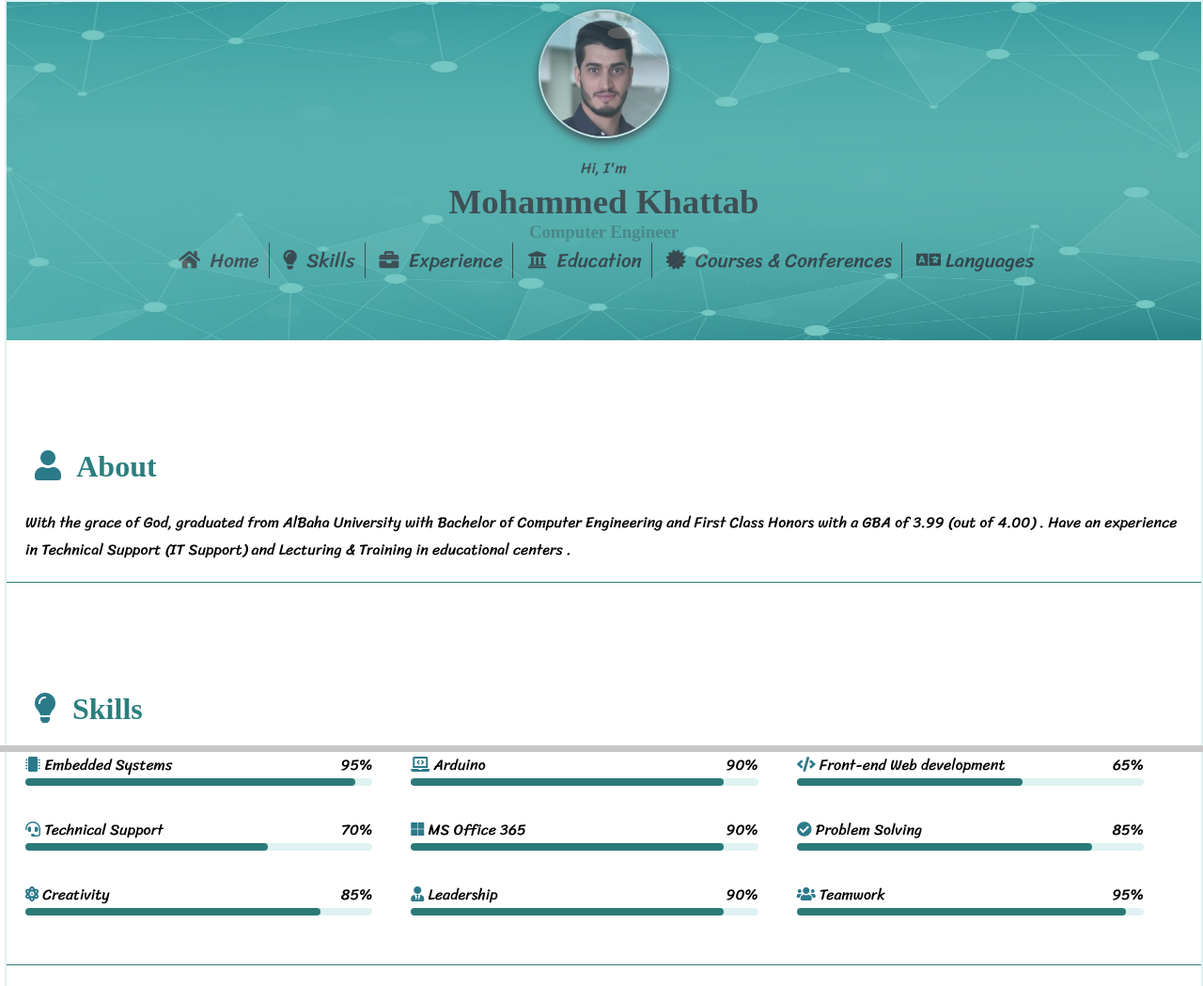
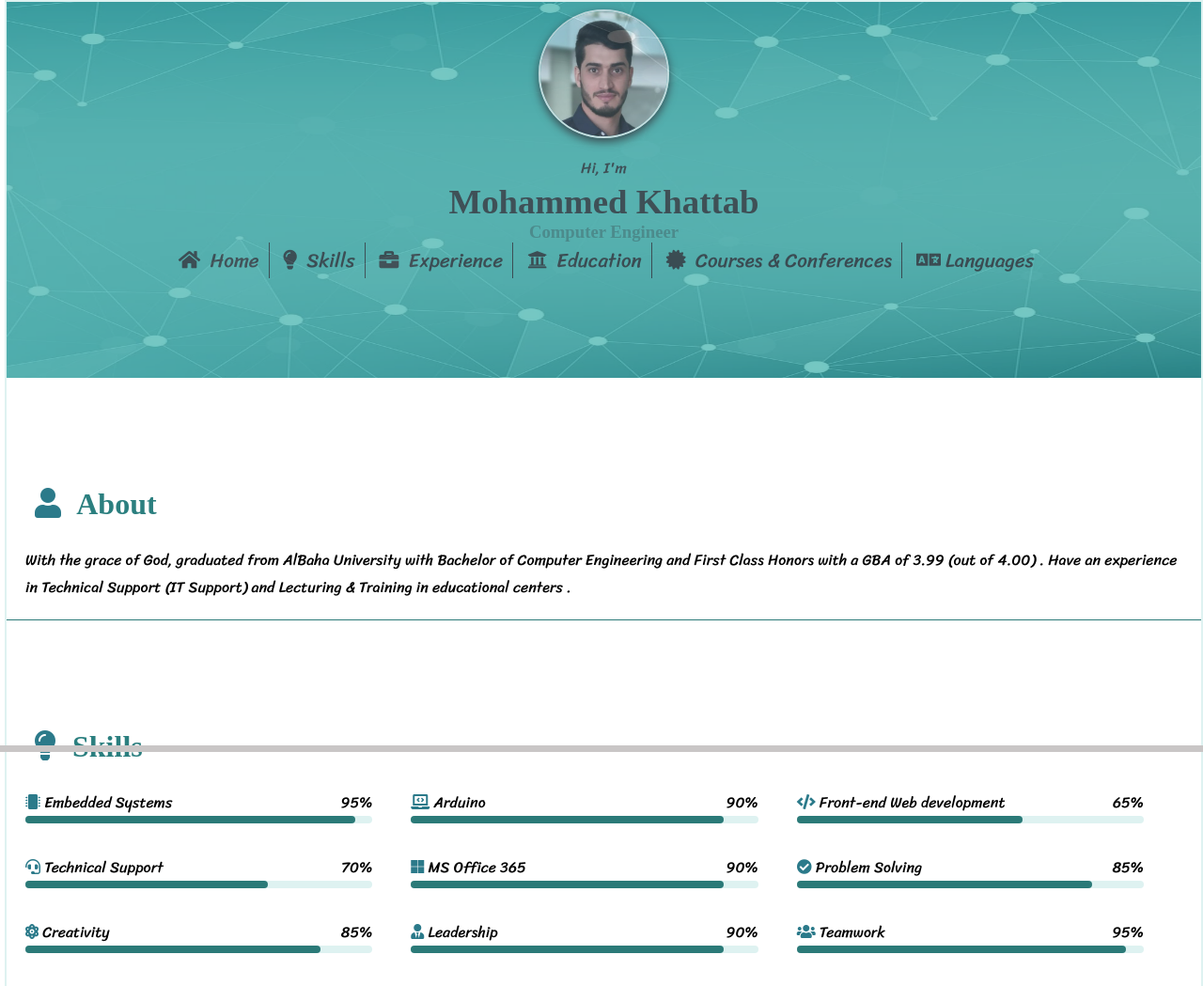
Before and after one commit to Mohammed-Khattab/profile, a plain HTML site: page index.html in a window 1280 px wide. Shown: the top 1049 px of the page at 94% size. Drawn offline with Linux system fonts and the light colour scheme; a web font is replaced by a local one.

Commit message:
Update main.css

```diff
--- a/css/main.css
+++ b/css/main.css
@@ -343,8 +343,8 @@ progress::-webkit-progress-bar {
     height: 20vh;
   }
   .header {
-    height: 45vh;
-    top: -38vh;
+    height: 50vh;
+    top: -43vh;
   }
   .bars {
     display: none;
```
